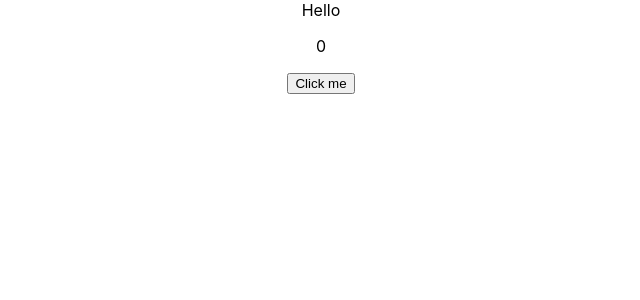
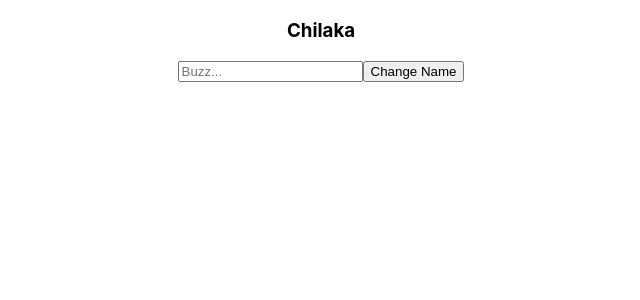
Before and after one commit to siccoo/hooks, a React (Create React App) app: page / in a window 1280 px wide. Shown: the top 300 px of the page, without its empty margins (319-959 px from the left). Built offline with nearby package versions, Linux system fonts and the light colour scheme; no server answers.

Commit message:
understanding useRef hook

```diff
--- a/src/App.js
+++ b/src/App.js
@@ -2,13 +2,15 @@ import './App.css';
 import StateTut from './components/useState/StateTut';
 import ReducerTut from './components/useReducer/ReducerTut';
 import EffectTut from './components/useEffect/EffectTut';
+import RefTut from './components/useRef/RefTut';
 
 function App() {
   return (
     <div className="app">
       {/* <StateTut /> */}
       {/* <ReducerTut /> */}
-      <EffectTut />
+      {/* <EffectTut /> */}
+      <RefTut />
     </div>
   );
 }
--- /dev/null
+++ b/src/components/useRef/RefTut.js
@@ -0,0 +1,26 @@
+import React, { useRef } from 'react'
+
+// useRef hook is for the manipulation of dom elements, just like is done on vanilla JS
+// when you would like to manipulate DOM elements like document.getElementById or document.getElementByClass
+
+const RefTut = () => {
+    const inputRef = useRef();
+
+    const handleClick = () => {
+        console.log(inputRef.current.value);
+        // This consoles whatever current value changes that is been made on the input
+
+        // console.log(inputRef.current.focus)
+        inputRef.current.value = "";
+    }
+
+  return (
+    <div>
+        <h3>Chilaka</h3>
+        <input type="text" placeholder="Buzz..." ref={inputRef} />
+        <button onClick={handleClick}>Change Name</button>
+    </div>
+  )
+}
+
+export default RefTut
```
